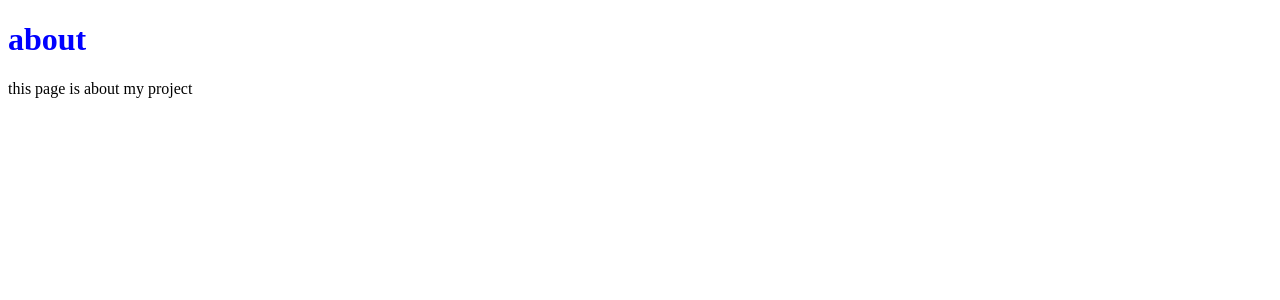
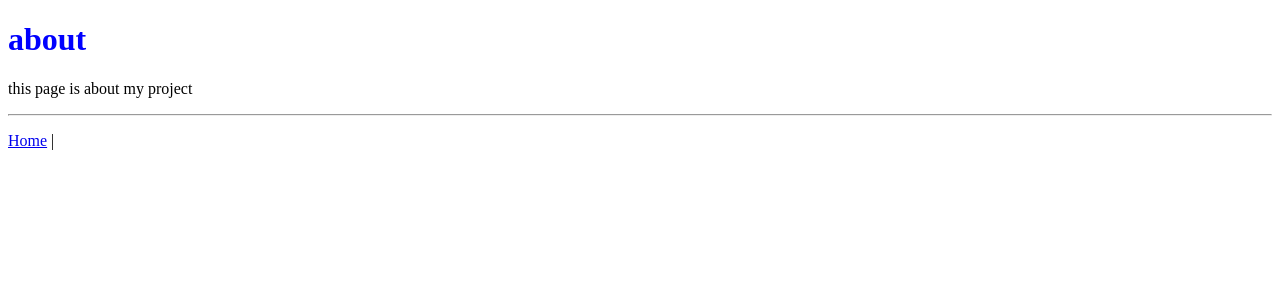
Before and after one commit to kalz2q/test02, a Jekyll site: the page built from about.md, in a window 1280 px wide. Shown: the top 300 px of the page. Built offline with Jekyll 4.4.1, drawn with Linux system fonts in a browser that asks for light colours.

Commit message:
Update default.html

```diff
--- a/_layouts/default.html
+++ b/_layouts/default.html
@@ -5,6 +5,6 @@
   <title>{{page.title}}{{site.name}}</title>
   <link rel="stylesheet" href="./css/default.css">
 </head>
-<body>
-<script src=""></script>
   {{content}}
+  <hr>
+  <p><a href="./">Home</a> | <a href="./about.html>about</a></p>
```
